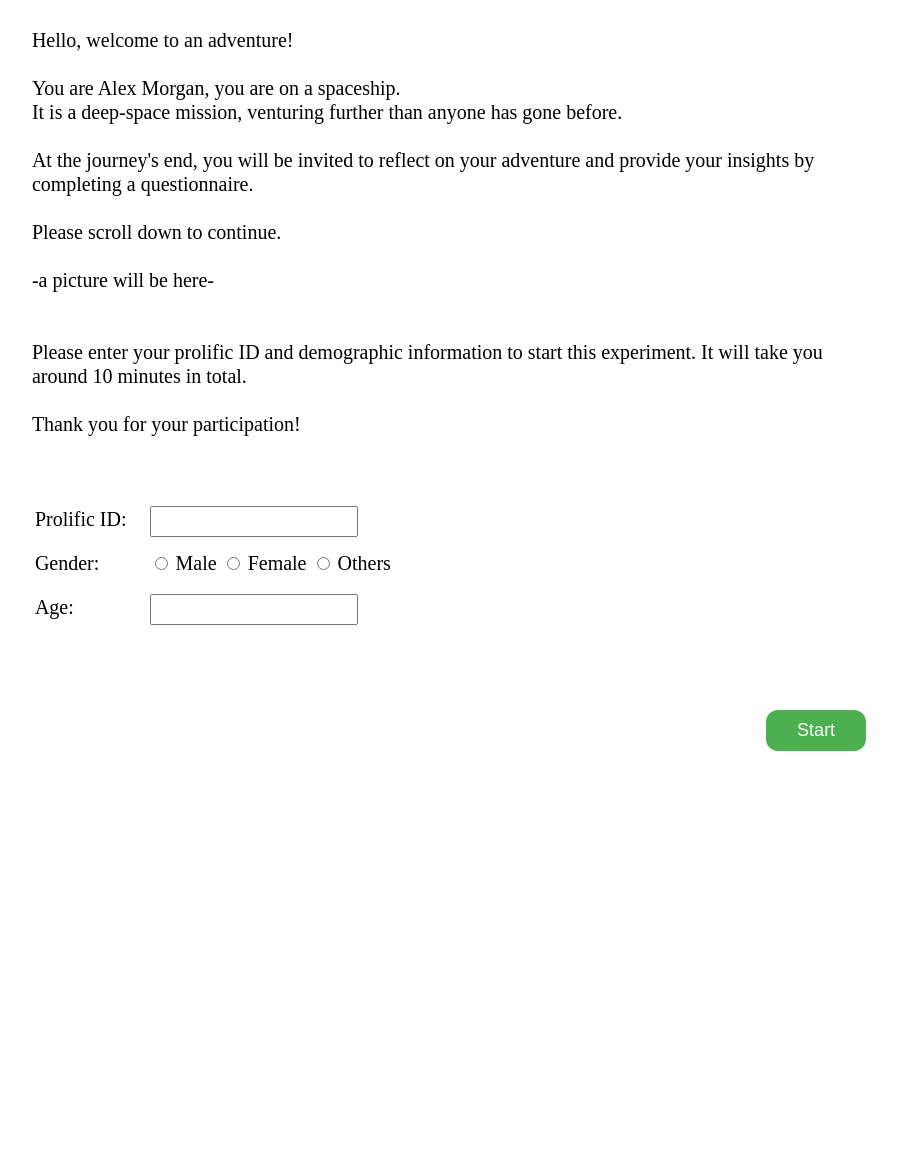
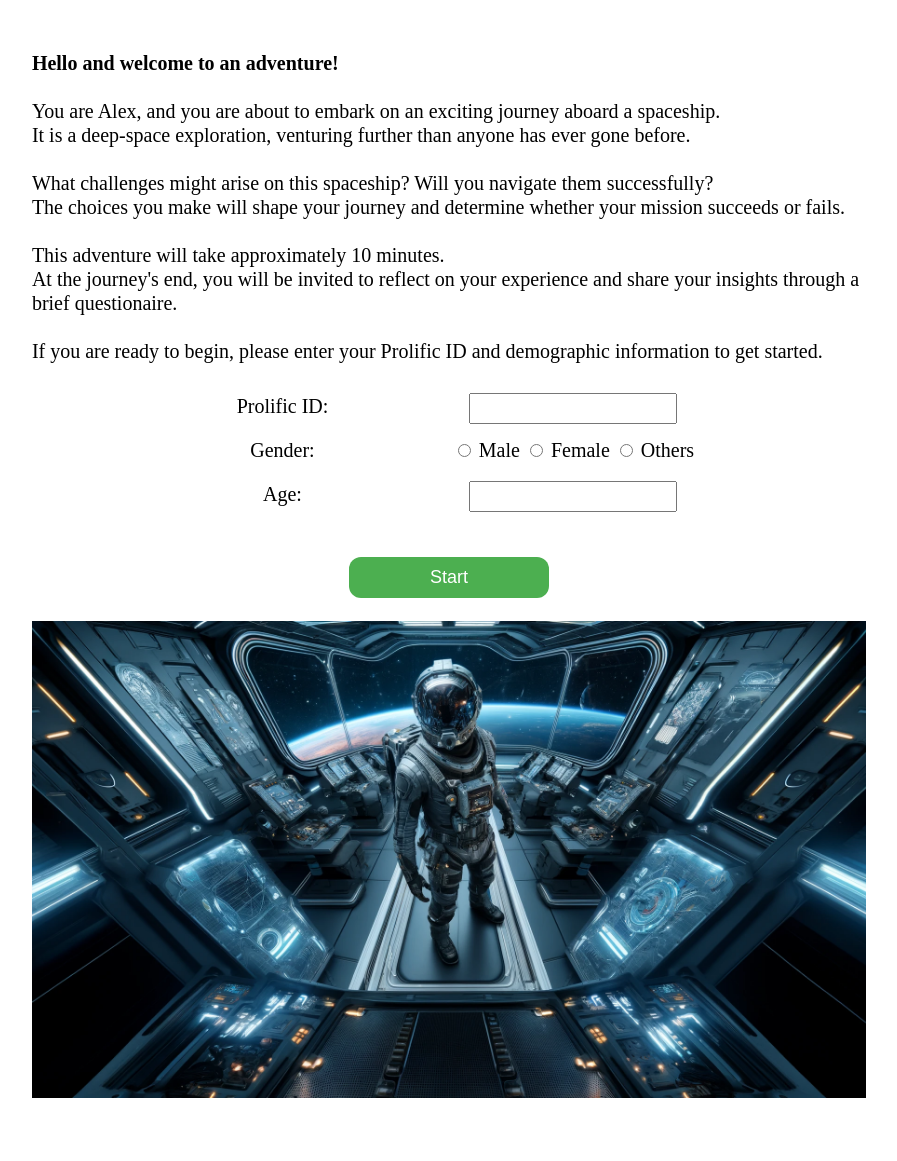
Before and after one commit to Eurus-J-Zhang/spaceship-1, a Flask app: page / in a window 1280 px wide. Shown: the whole page, without its empty margins (191-1088 px from the left). Before the commit the page ends 751 px from the top, so only its background shows below. Run offline with Flask 3, Linux system fonts and the light colour scheme; some libraries are stand-ins or nearby versions.

Commit message:
big updates

```diff
--- a/app.py
+++ b/app.py
@@ -2,6 +2,7 @@ from flask import Flask,render_template,url_for,request, redirect, send_from_dir
 from flask_migrate import Migrate
 from forms import EmotionForm
 from forms import DemographicInfo
+from forms import AppraisalForm
 import os
 import pymysql
 from models import db, Data
@@ -10,8 +11,8 @@ pymysql.install_as_MySQLdb()
 
 def create_app():
     app = Flask(__name__)
-    app.config['SQLALCHEMY_DATABASE_URI'] = os.environ.get('JAWSDB_URL')
-    # app.config['SQLALCHEMY_DATABASE_URI'] = 'sqlite:///test.db'
+    # app.config['SQLALCHEMY_DATABASE_URI'] = os.environ.get('JAWSDB_URL')
+    app.config['SQLALCHEMY_DATABASE_URI'] = 'sqlite:///test.db'
     app.config['SECRET_KEY'] = "iloveeurus"
     app.config['SQLALCHEMY_TRACK_MODIFICATIONS'] = False
 
@@ -33,93 +34,68 @@ def handle_form_submission(form, session_key, next_page):
 @app.route('/', methods=['GET', 'POST'])
 def index():
     form = DemographicInfo()
-    if form.validate_on_submit():
-        data = form.data
-        data.pop('csrf_token', None)
-        session['index_data'] = data
-        session['counter'] = 0
-        return redirect(url_for('lock_info'))
+    response = handle_form_submission(form, 'index_data', 'system_intro')
+    if response:
+        return response
     return render_template('index.html',form=form)
-
-@app.route('/lock_choice', methods=['GET', 'POST'])
-def handle_form():
-    if request.method == 'POST':
-        slot_choice = request.form.get('slotChoice')
-        session['final_choice'] = slot_choice
-        if slot_choice == 'B':
-            return redirect(url_for('correct'))  # Redirect to the correct page
-        elif slot_choice in ('A', 'C'):
-            return redirect(url_for('wrong')) # Redirect to the wrong page
-        else:
-            return render_template('p4.html', error='Please select an option.')
-    return render_template('lock_choice.html')
 
 
 @app.route('/emo', methods=['GET', 'POST'])
 def emo():
-    final_choice = session.get('final_choice', None)
-    content = {
-    'B': {'image_path': 'static/img/ring.jpg'},
-    'A_C': {'image_path': 'static/img/alarm.jpg'}
-    }
-    chosen_content = content['B'] if final_choice == 'B' else content['A_C']
+    form = EmotionForm()
+    response = handle_form_submission(form, 'emo_data', 'appraisal')
+    if response:  # Check if the form was valid and a redirect response was returned
+        return response
+    return render_template('emo.html',form=form)
 
-    form = EmotionForm()
 
-    result = handle_form_submission(form, 'emo_data', 'end')
-    if result:
+@app.route('/appraisal', methods=['GET', 'POST'])
+def appaisal():
+    form = AppraisalForm()
+    response = handle_form_submission(form, 'appraisal_data', 'end')
+
+    if response:
         index_data = session.get('index_data')
-        final_choice = session.get('final_choice')
+        # final_choice = session.get('final_choice')
         emo_data = session.get('emo_data')
-        combined_data = {**index_data, 'final_choice': final_choice, **emo_data}
+        appraisal_data = session.get('appraisal_data')
+        # combined_data = {**index_data, 'final_choice': final_choice, **emo_data}
+        combined_data = {**index_data, **emo_data, **appraisal_data}
         data = Data(**combined_data)
         db.session.add(data)
         db.session.commit()
         return result
-    return render_template('emo.html',form=form,chosen_content=chosen_content)
-
+    return render_template('appraisal.html',form=form)
 
 # P1
-@app.route('/lock_info')
-def lock_info():
-    return render_template('lock_info.html')
+@app.route('/system_intro')
+def system_intro():
+    return render_template('system_intro.html')
 
 # P2
-@app.route('/livingroom')
-def livingroom():
-    return render_template('livingroom.html')
+@app.route('/ship_situation')
+def ship_situation():
+    return render_template('ship_situation.html')
 
 # P3
-@app.route('/liv_choice')
-def liv_choice():
-    return render_template('liv_choice.html')
+@app.route('/day_choice')
+def day_choice():
+    return render_template('day_choice.html')
 
 # P4
-@app.route('/office')
-def office():
-    return render_template('office.html')
+@app.route('/alarm_day')
+def alarm_day():
+    return render_template('alarm_day.html')
 
+# P5
+@app.route('/attention_check')
+def attention_check():
+    return render_template('attention_check.html')
 
-# livingroomA
-@app.route('/livingroomA')
-def livingroomA():
-    return render_template('livingroomA.html')
-
-
-# livingroomB
-@app.route('/livingroomB')
-def livingroomB():
-    return render_template('livingroomB.html')
-
-# livingroomC
-@app.route('/livingroomC')
-def livingroomC():
-    return render_template('livingroomC.html')
-
-# livingroomD
-@app.route('/livingroomD')
-def livingroomD():
-    return render_template('livingroomD.html')
+# P6
+@app.route('/result')
+def result():
+    return render_template('result.html')
 
 # r_correct
 @app.route('/correct')
@@ -138,3 +114,20 @@ def end():
 
 if __name__ == "__main__":
     app.run(debug=True)
+
+
+
+
+# @app.route('/lock_choice', methods=['GET', 'POST'])
+# attention check
+# def handle_form():
+#     if request.method == 'POST':
+#         slot_choice = request.form.get('slotChoice')
+#         session['final_choice'] = slot_choice
+#         if slot_choice == 'B':
+#             return redirect(url_for('correct'))  # Redirect to the correct page
+#         elif slot_choice in ('A', 'C'):
+#             return redirect(url_for('wrong')) # Redirect to the wrong page
+#         else:
+#             return render_template('p4.html', error='Please select an option.')
+#     return render_template('lock_choice.html')
--- a/forms.py
+++ b/forms.py
@@ -3,7 +3,7 @@ from wtforms import RadioField, StringField, IntegerField
 from wtforms.validators import DataRequired, NumberRange
 from wtforms.widgets import TextArea
 
-# Here is for Prolific ID and gender and age
+# Prolific ID and gender and age
 class DemographicInfo(FlaskForm):
     id = StringField('Prolific ID', validators=[DataRequired()])
     gender = RadioField('Gender', choices=[('M','Male'),('F','Female'),('O','Others')], validators=[DataRequired()])
@@ -11,7 +11,7 @@ class DemographicInfo(FlaskForm):
 
 eleven_point_scale = [(str(i), f'Opt{i}') for i in range(11)]
 
-# Here is the first emotion check
+# Emotion check
 class EmotionForm(FlaskForm):
     despair = RadioField('Despair', choices=eleven_point_scale, validators=[DataRequired()])
     anxiety = RadioField('Anxiety', choices=eleven_point_scale, validators=[DataRequired()])
@@ -20,5 +20,9 @@ class EmotionForm(FlaskForm):
     shame = RadioField('Shame', choices=eleven_point_scale, validators=[DataRequired()])
     guilt = RadioField('Guilt', choices=eleven_point_scale, validators=[DataRequired()])
 
+    feedback = StringField('',validators=[DataRequired()],widget=TextArea())
 
-    feedback = StringField('',validators=[DataRequired()],widget=TextArea())
+# Appraisal Check
+class AppraisalForm(FlaskForm):
+    agent = RadioField('Gender', choices=[('Nature','Nature'),('Others','Others'),('Self','Self')], validators=[DataRequired()])
+    coping = RadioField('Gender', choices=[('Y','Yes'),('N','No')], validators=[DataRequired()])
--- a/models.py
+++ b/models.py
@@ -17,5 +17,7 @@ class Data(db.Model):
     shame = db.Column(db.Integer)
     guilt = db.Column(db.Integer)
 
+    feedback = db.Column(db.String(600))
 
-    feedback = db.Column(db.String(600))
+    agent = db.Column(db.String(10))
+    coping = db.Column(db.String(10))
--- a/static/css/main.css
+++ b/static/css/main.css
@@ -26,16 +26,17 @@ form {
     border: none;
     color: white;
     border-radius: 12px;
-    width: 100px;
+    width: 200px;
     padding: 10px;
     text-align: center;
     font-size: 18px;
     cursor: pointer;
-    float: right;
+    display: block;
+    margin:  auto;
 }
 
 .my-table td {
-    padding-right: 20px;
+    width: 500px;
 }
 
 .radio-button {
@@ -64,11 +65,10 @@ form {
 
 .feedback-input {
     height: 180px;
-    width: 70%;
+    width: 90%;
     font-size: 18px;
-    padding-top: 5px;
-    padding-left: 3px;
     font-family: Arial;
+    margin: auto auto;
 }
 
 .container {
@@ -120,3 +120,12 @@ form {
     text-decoration: none;
     cursor: pointer;
   }
+
+
+table {
+    width: 70%;
+    margin: auto auto;
+    text-align: center;
+    line-height: 200%;
+    max-width: 700px;
+}
--- a/templates/livingroomA.html
+++ b/templates/alarm_day.html
@@ -3,7 +3,7 @@
 {% block script %}
 <script>
     function fn1(){
-        window.location="office";
+        window.location="attention_check";
     }
 </script>
 {% endblock %}
--- a/templates/office.html
+++ b/templates/attention_check.html
@@ -8,11 +8,11 @@
             const selectedChoice = Array.from(choices).find(choice => choice.checked)?.value;
 
             if (!selectedChoice) {
-                alert('Please select a slot.');
+                alert('Please select an option.');
                 return; // Stop the function if no selection was made
             }
             // Redirect based on the selected choice
-            window.location.href = 'lock_choice'; // Update this with the actual path
+            window.location.href = 'result'; // Update this with the actual path
             // Assuming you want different behavior or paths for different choices, you would modify this.
         };
 
--- a/templates/index.html
+++ b/templates/index.html
@@ -1,34 +1,33 @@
 {% extends 'base.html' %}
 
 {% block main_text %}
+<br>
 <p class="t_title">
-  Hello, welcome to an adventure! <br>
+  <strong> Hello and welcome to an adventure! </strong>
+  <br><br>
+  You are Alex, and you are about to embark on an exciting journey aboard a spaceship.
   <br>
-  You are Alex Morgan, you are on a spaceship.
-  <br>
-It is a deep-space mission, venturing further than anyone has gone before.
-  <br>
+It is a deep-space exploration, venturing further than anyone has ever gone before.
+<br><br>
+ What challenges might arise on this spaceship? Will you navigate them successfully?<br>
+ The choices you make will shape your journey and determine whether your mission succeeds or fails.
+ <br><br>
+ This adventure will take approximately 10 minutes.
+ <br>
+ At the journey's end, you will be invited to reflect on your experience and
+  share your insights through a brief questionaire. <br>
   <br>
 
+  If you are ready to begin, please enter your Prolific ID and demographic information to get started.
+  <!-- It will take you around 10 minutes in total.  -->
+  <br>
 
-  At the journey's end, you will be invited to reflect on your adventure and
-  provide your insights by completing a questionnaire. <br>
-  <br>
-  Please scroll down to continue.
-  <br><br>
-  <!-- <img src="{{ url_for('static', filename='img/house.jpg') }}" alt="Example Image" style="width: 100%;"> -->
--a picture will be here-
-   <br><br><br>
-
-  Please enter your prolific ID and demographic information to start this experiment.
-  It will take you around 10 minutes in total. <br><br>
-  Thank you for your participation!
 </p>
 
-
+<div class="form-container">
 <form method="POST">
   {{ form.hidden_tag() }}
-  <br>
+
   <table class="my-table">
       <tr>
           <td><label for="id">Prolific ID:</label></td>
@@ -46,9 +45,12 @@ It is a deep-space mission, venturing further than anyone has gone before.
     </tr>
   </table>
   <br>
-  <br>
+
   <input type="submit" value="Start" class="continue-btn">
 </form>
+</div>
 
+<br>
+<img src="{{ url_for('static', filename='img/spaceship.jpg') }}" alt="Example Image" style="width: 100%;">
 
 {% endblock %}
--- a/templates/livingroom.html
+++ b/templates/ship_situation.html
@@ -3,7 +3,7 @@
 {% block script %}
 <script>
     function fn1(){
-        window.location="liv_choice";
+        window.location="day_choice";
     }
 </script>
 {% endblock %}
--- a/templates/lock_info.html
+++ b/templates/system_intro.html
@@ -3,14 +3,14 @@
 {% block script %}
 <script>
     function fn1(){
-        window.location="livingroom";
+        window.location="ship_situation";
     }
 </script>
  {% endblock %}
 
 
 {% block main_text %}
-
+<br>
 <p class="t_title">
     You have extensive knowledge about the oxygensystem.
     If the red light is on, something is wrong. If the green light is on, everything is fine.
```
Also changed, not shown: templates/appraisal.html (added, +43 -0 lines), templates/day_choice.html (renamed from templates/liv_choice.html, +4 -4 lines), templates/emo.html (+12 -4 lines), instance/test.db, static/img/spaceship.jpg (added), templates/result.html (renamed from templates/lock_choice.html), 1 other file.
